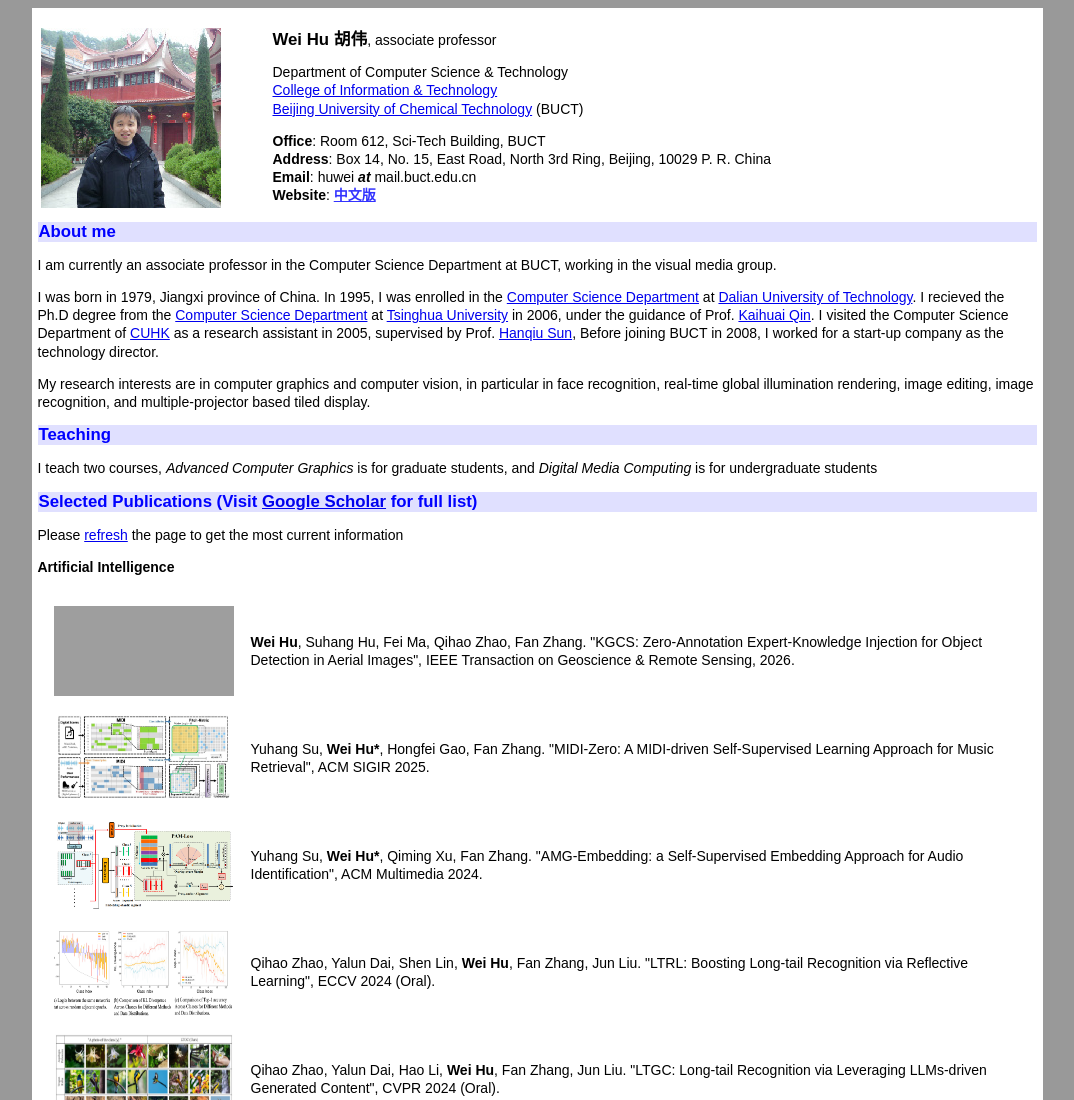
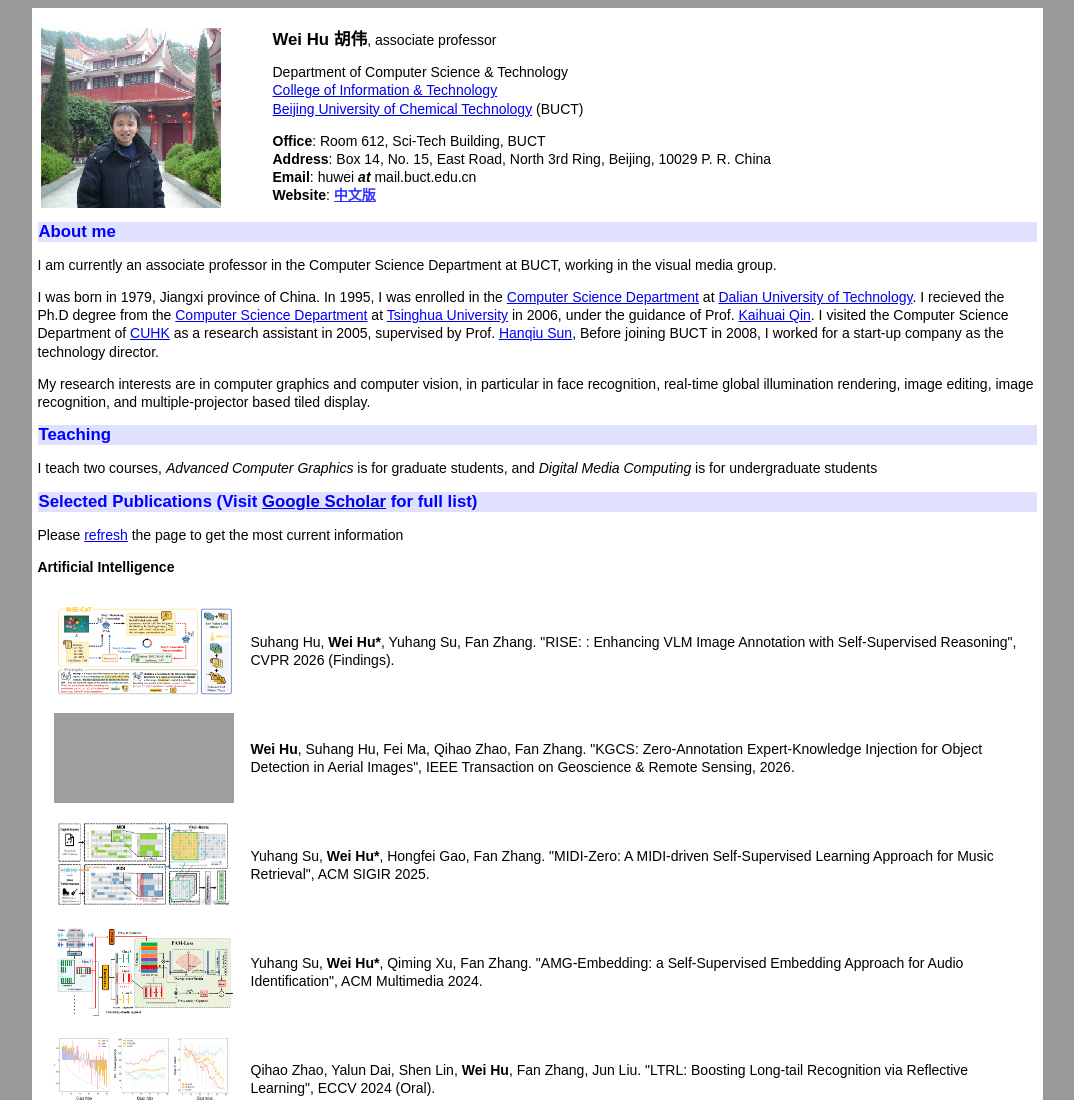
Before and after one commit to thuhuwei/weihu, a plain HTML site: page index.html in a window 1280 px wide. Shown: the top 1100 px of the page, without its empty margins (103-1177 px from the left). Drawn offline with Linux system fonts and the light colour scheme; grey boxes are pictures that could not be loaded.

Commit message:
add rise

```diff
--- a/index.html
+++ b/index.html
@@ -74,6 +74,10 @@ body {
           <td>Yangyu Huang, Hao Yang, Chong Li, Jongyoo Kim, Fangyun Wei, and <strong>Wei Hu</strong>. &quot;ADNet: Leveraging AI-bias towards Normal Direction in Face Alignment&quot;, ICCV 2021. (Accepted)</td>
         </tr>
         -->
+        <tr>
+          <td><img src="cvpr2026/rise.png" alt="" width="180" height="90" /></td>
+          <td>Suhang Hu, <strong>Wei Hu*</strong>, Yuhang Su, Fan Zhang. &quot;RISE: : Enhancing VLM Image Annotation with Self-Supervised Reasoning&quot;, CVPR 2026 (Findings). </td>
+        </tr>
         <tr>
           <td><img src="tgrs2026/KGCS.png" alt="" width="180" height="90" /></td>
           <td><strong>Wei Hu</strong>, Suhang Hu, Fei Ma, Qihao Zhao, Fan Zhang. &quot;KGCS: Zero-Annotation Expert-Knowledge Injection for Object Detection in Aerial Images&quot;, IEEE Transaction on Geoscience & Remote Sensing, 2026.</td>
```
Also changed, not shown: index_cn.html (+4 -0 lines), cvpr2026/rise.png (added).
